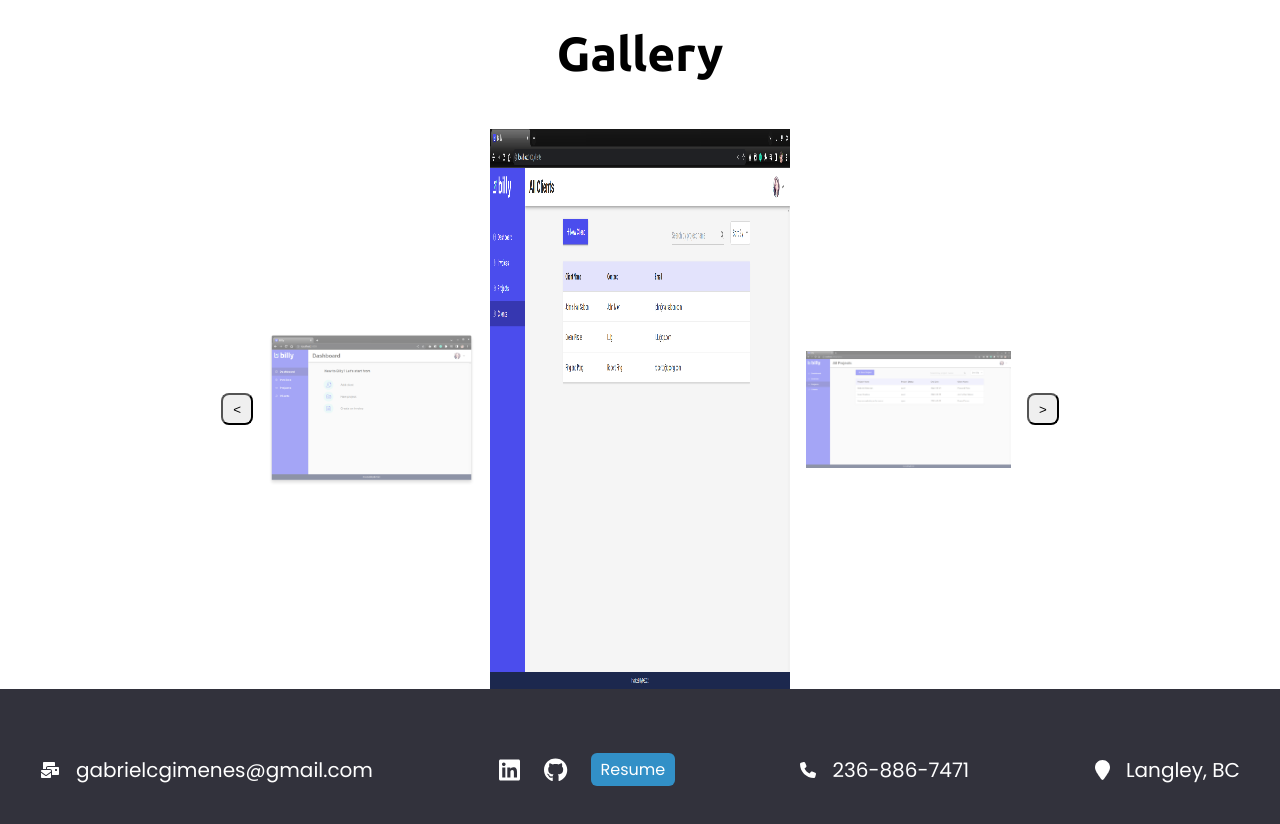
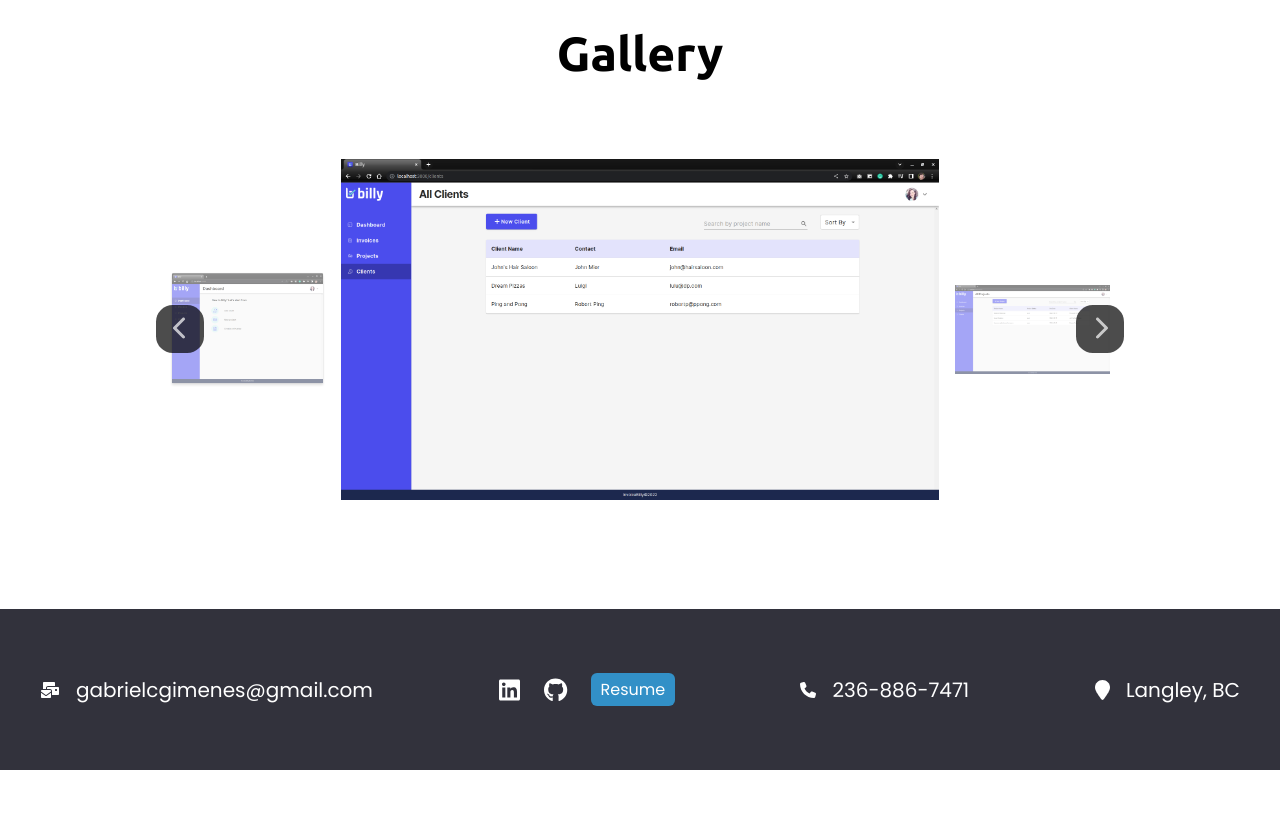
Before and after one commit to gabrielgimenes92/gabrielgimenes92.github.io, a Next.js app: page /projects/billy in a window 1280 px wide. Shown: the part 2640-3464 px from the top of the page. After the commit the page ends 3410 px from the top, so only its background shows below. Built offline with nearby package versions, Linux system fonts and the light colour scheme.

Commit message:
Creates Carrousel component

```diff
--- a/src/app/projects/billy/page.js
+++ b/src/app/projects/billy/page.js
@@ -17,6 +17,8 @@ const page = () => {
   let featuredImage1 = '/pictures/Billy-Feature01.png';
   let featuredImage2 = '/pictures/Billy-Feature02.png';
   let featuredImage3 = '/pictures/Billy-Feature03.png';
+
+  // let height = ;
 
   let buttons = [
     {
@@ -124,13 +126,7 @@ const page = () => {
 
   let gallery = {
     style: {
-      // aspectRatio: '9 / 16',
-      width: '100%',
-      // maxHeight: '600px',
-      // overflow: 'hidden',
-      objectFit: 'cover',
-      // border: '1px solid black',
-      // borderRadius: '6px',
+      height: '50vh',
     },
     images: [
       {
--- a/src/app/projects/everypage/page.js
+++ b/src/app/projects/everypage/page.js
@@ -12,6 +12,7 @@ import {
   firebaseLogo,
 } from '../../../assets/logos';
 import Gallery from '@/components/Gallery';
+import Carrousel from '@/components/Carrousel';
 
 const page = () => {
   let featuredImage1 = '/pictures/EveryPage-Feature01.png';
@@ -216,7 +217,8 @@ const page = () => {
         paragraphs={textAndImage03.paragraphs}
         image={textAndImage03.image}
       />
-      <Gallery gallery={gallery} />
+      {/* <Gallery gallery={gallery} /> */}
+      <Carrousel gallery={gallery} />
     </div>
   );
 };
--- a/src/components/Buttons.module.scss
+++ b/src/components/Buttons.module.scss
@@ -24,6 +24,7 @@
             &:hover {
                 color: rgb(152, 201, 230);
                 transition: color 0.25s;
+
             }
         }
     }
--- a/src/components/Carrousel.js
+++ b/src/components/Carrousel.js
@@ -2,8 +2,16 @@
 
 import React, { useEffect, useState } from 'react';
 import styles from './Carrousel.module.scss';
+import { FontAwesomeIcon } from '@fortawesome/react-fontawesome';
+import {
+  faChevronLeft,
+  faChevronRight,
+} from '@fortawesome/free-solid-svg-icons';
 
-const Carrousel = ({ gallery }) => {
+const Carrousel = ({ gallery, height }) => {
+  const leftArrow = <FontAwesomeIcon icon={faChevronLeft} />;
+  const rightArrow = <FontAwesomeIcon icon={faChevronRight} />;
+
   let [previousImage, setPreviousImage] = useState(0);
   let [selectedImage, setSelectedImage] = useState(1);
   let [nextImage, setNextImage] = useState(2);
@@ -18,7 +26,7 @@ const Carrousel = ({ gallery }) => {
     let finalValue;
 
     switch (event.target.id) {
-      case 'minus':
+      case 'previous':
         finalValue = selectedImage - 1;
         if (finalValue < 0) {
           setSelectedImage(gallerySize);
@@ -27,7 +35,7 @@ const Carrousel = ({ gallery }) => {
         }
         break;
 
-      case 'plus':
+      case 'next':
         finalValue = selectedImage + 1;
         if (finalValue > gallerySize) {
           finalValue = 0;
@@ -53,9 +61,13 @@ const Carrousel = ({ gallery }) => {
   return (
     <div>
       <h1 style={{ margin: '1rem 0' }}>Gallery</h1>
-      <div className={styles.gallery}>
-        <button id="minus" onClick={handleChangeImage}>
-          &lt;
+      <div className={styles.gallery} style={gallery.style}>
+        <button
+          className={styles.previousImageArrow}
+          id="previous"
+          onClick={handleChangeImage}
+        >
+          {leftArrow}
         </button>
         <img
           className={styles.previousImage}
@@ -66,8 +78,12 @@ const Carrousel = ({ gallery }) => {
           className={styles.nextImage}
           src={gallery.images[nextImage].source}
         />
-        <button id="plus" onClick={handleChangeImage}>
-          &gt;
+        <button
+          className={styles.nextImageArrow}
+          id="next"
+          onClick={handleChangeImage}
+        >
+          {rightArrow}
         </button>
       </div>
     </div>
--- a/src/components/Carrousel.module.scss
+++ b/src/components/Carrousel.module.scss
@@ -3,18 +3,50 @@
     justify-content: center;
     align-items: center;
     height: 70vh;
+    margin: 0 auto;
+    max-width: 968px;
     gap: 1rem;
+    margin-bottom: 5rem;
+    position: relative;
 
-    button {
-        width: 2rem;
-        height: 2rem;
-        border-radius: 8px;
+    .previousImageArrow, .nextImageArrow {
+        font-size: 1.5rem;
+        color: rgba(255,255,255,0.7);
+        width: 3rem;
+        height: 3rem;
+        border-radius: 35%;
+        border: none;
+        cursor: pointer;
+        z-index: 10;
+        background-color: rgba(0,0,0,0.7);
+        transition: color 0.2s, background-color 0.5s;
+
+        * {
+            pointer-events: none;
+        }
     }
 
+    .previousImageArrow:hover, .nextImageArrow:hover {
+        color: rgb(255,255,255);
+        background-color: rgba(0,0,0,0.8);
+        transition: color 0.2s, background-color 0.5s;
+    }
+
+    .previousImageArrow {
+        position: absolute;
+        left: 0px;
+
+    }
+
+    .nextImageArrow {
+        position: absolute;
+        right: 0px;
+
+    }
 
     img {
-        height: 100%;
-        width: 300px;
+        max-height: 100%;
+        max-width: 896px * 2 / 3;
     }
 
     .previousImage, .nextImage {
```
Also changed, not shown: src/components/Video.js (added), src/components/Video.module.js (added).
